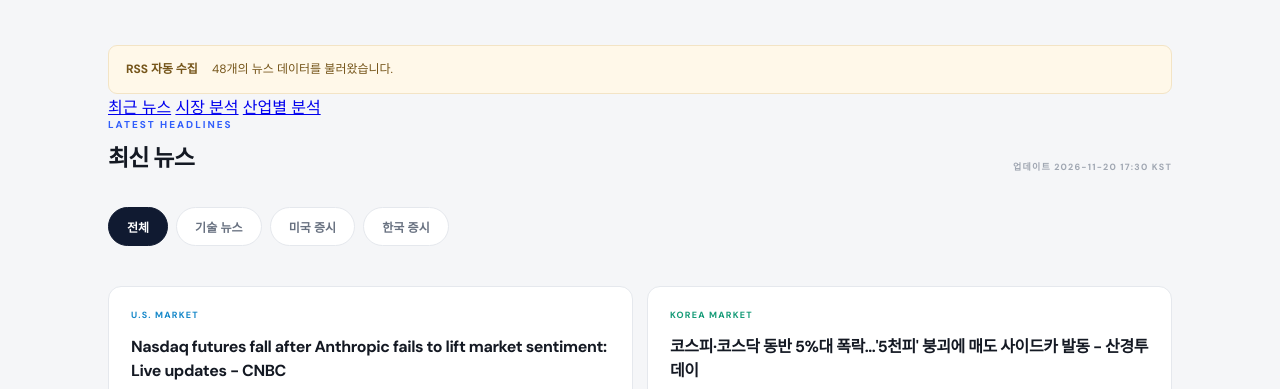
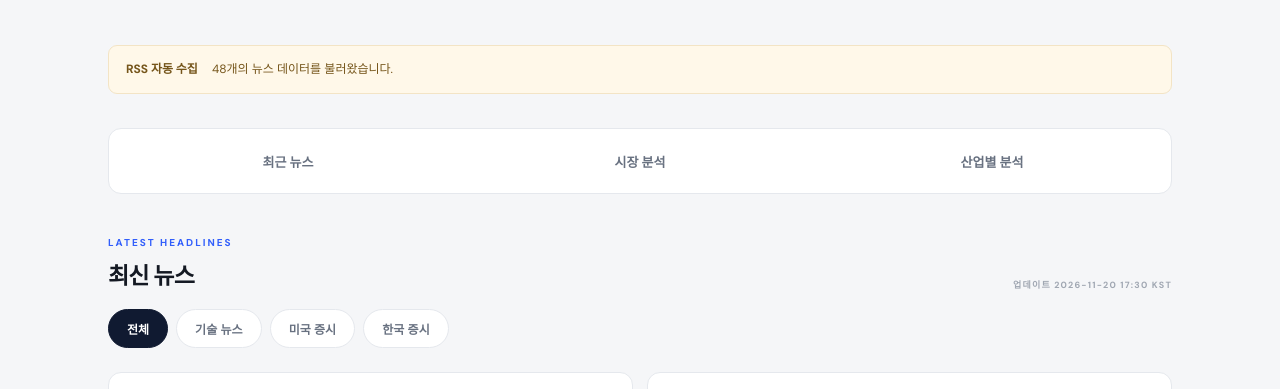
Before and after one commit to parktk13/daily-brief, a plain HTML site: page index.html in a window 1280 px wide. Shown: the part 393-782 px from the top of the page. Drawn offline with Linux system fonts and the light colour scheme.

Commit message:
Update style.css

```diff
--- a/style.css
+++ b/style.css
@@ -648,3 +648,61 @@ footer small {
     flex-wrap: wrap;
   }
 }
+/* 주요 메뉴 */
+html {
+  scroll-behavior: smooth;
+}
+
+.section-nav {
+  display: grid;
+  grid-template-columns: repeat(3, 1fr);
+  gap: 10px;
+  margin: 34px 0 42px;
+  padding: 8px;
+  background: #fff;
+  border: 1px solid var(--line);
+  border-radius: 13px;
+}
+
+.section-nav a {
+  display: flex;
+  justify-content: center;
+  align-items: center;
+  min-height: 48px;
+  border-radius: 9px;
+  color: #687180;
+  text-decoration: none;
+  font-size: 13px;
+  font-weight: 700;
+  transition: .2s;
+}
+
+.section-nav a:hover {
+  background: var(--navy);
+  color: #fff;
+}
+
+/* 뉴스 카테고리 */
+.news-filters {
+  margin: 0 0 24px;
+}
+
+/* 메뉴 이동 위치 */
+#latest-news,
+#market-analysis,
+#industry-section {
+  scroll-margin-top: 24px;
+}
+
+/* 모바일 */
+@media (max-width: 760px) {
+  .section-nav {
+    gap: 5px;
+    padding: 5px;
+  }
+
+  .section-nav a {
+    min-height: 44px;
+    font-size: 11px;
+  }
+}
```
